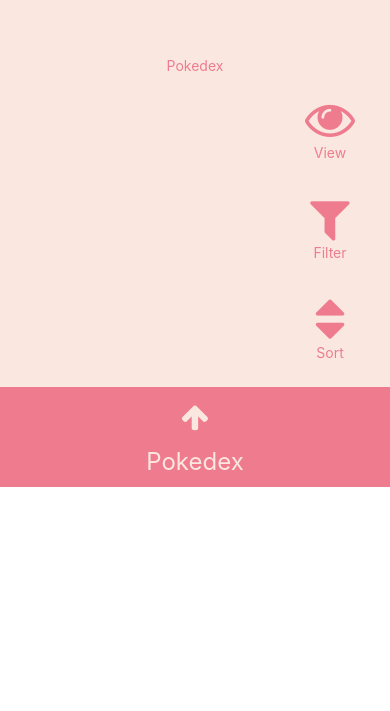
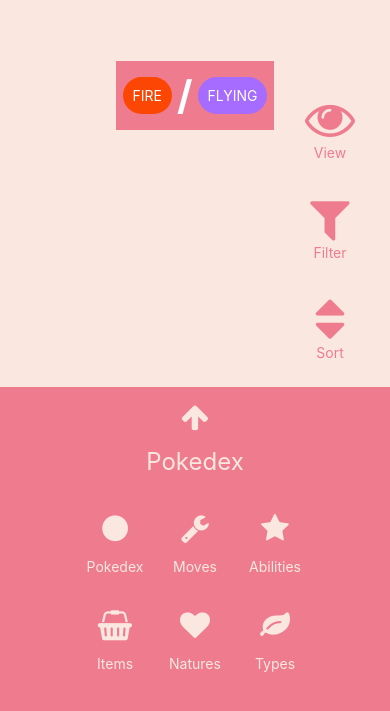
Before and after one commit to samronning/Pokedexterous, a React Native app: screen / in a window 390 px wide. Shown: the part 357-1068 px from the top of the page. Before the commit the page ends 844 px from the top, so only its background shows below. Built offline with nearby package versions, Linux system fonts and the light colour scheme.

Commit message:
add naviagtion to pages, icons, and type colors <3

```diff
--- a/App.tsx
+++ b/App.tsx
@@ -29,13 +29,17 @@
   const [page, setPage] = useState("Pokedex");
   return (
     <View
-      style={{ ...commonstyles.centeredView, backgroundColor: colors.light }}
+      style={{
+        ...commonstyles.centeredView,
+        backgroundColor: colors.light,
+        paddingTop: 60,
+      }}
     >
       <View>
         <DisplayPage page={page} />
       </View>
       <OverlayMenu page={page} />
-      <MainMenu page={page} />
+      <MainMenu page={page} onSelectPage={setPage} />
     </View>
   );
 }
--- a/components/Menu/IconButton.tsx
+++ b/components/Menu/IconButton.tsx
@@ -1,4 +1,4 @@
-import { Pressable, Text } from "react-native";
+import { Pressable, Text, GestureResponderEvent } from "react-native";
 import FontAwesome from "@expo/vector-icons/FontAwesome";
 import colors, { alpha } from "../../colors";
 import sizes from "../../sizes";
@@ -9,7 +9,7 @@
   color: keyof typeof colors;
   highlightColor?: keyof typeof colors;
   size?: keyof typeof sizes.icon;
-  onPress: () => void;
+  onPress: ((event: GestureResponderEvent) => void) | null | undefined;
 };
 const IconButton: React.FC<IconButtonProps> = (props) => {
   const { text, iconName, color, highlightColor, size, onPress } = props;
@@ -22,17 +22,13 @@
         radius: chosenSize,
       }}
       style={{
-        width: chosenSize*2,
-        height: chosenSize*2,
+        width: chosenSize * 2,
+        height: chosenSize * 2,
         justifyContent: "center",
         alignItems: "center",
       }}
     >
-      <FontAwesome
-        name={iconName}
-        color={colors[color]}
-        size={chosenSize}
-      />
+      <FontAwesome name={iconName} color={colors[color]} size={chosenSize} />
       {text && (
         <Text style={{ color: colors[color], textAlign: "center" }}>
           {text}
--- a/components/Menu/MainMenu.tsx
+++ b/components/Menu/MainMenu.tsx
@@ -1,21 +1,21 @@
 import { useState, useEffect, useRef } from "react";
 import { Animated, View, Text, StyleSheet, Image } from "react-native";
-import commonstyles from "../../commonstyles";
 import colors from "../../colors";
 import AnimatedArrowIconButton from "./AnimatedArrowIconButton";
 import NavigationList from "./NavigationList";
 
 type MainMenuProps = {
   page: string;
+  onSelectPage: React.Dispatch<React.SetStateAction<string>>;
 };
 
 const MainMenu = (props: MainMenuProps) => {
-  const { page } = props;
+  const { page, onSelectPage } = props;
   const [isOpen, setIsOpen] = useState(false);
   const transYValRef = useRef(new Animated.Value(-100));
 
   const openAnim = Animated.spring(transYValRef.current, {
-    toValue: -300,
+    toValue: -400,
     useNativeDriver: true,
   });
   const closeAnim = Animated.spring(transYValRef.current, {
@@ -41,19 +41,19 @@
         }}
       />
       <Text style={styles.text}>{page}</Text>
-      <NavigationList />
+      <NavigationList onItemSelection={onSelectPage} />
     </Animated.View>
   );
 };
 
 const styles = StyleSheet.create({
   Menu: {
-    ...commonstyles.centeredView,
+    alignItems: "center",
     backgroundColor: colors.primary,
     position: "absolute",
     width: "100%",
-    height: 100,
-    bottom: -100,
+    height: 420,
+    bottom: -420,
   },
   text: {
     color: colors.light,
--- a/components/Menu/NavigationList.tsx
+++ b/components/Menu/NavigationList.tsx
@@ -1,4 +1,62 @@
-const NavigationList = () => {
-  return null;
+import { View, Text } from "react-native";
+import colors from "../../colors";
+import FontAwesome from "@expo/vector-icons/FontAwesome";
+import IconButton from "./IconButton";
+import commonstyles from "../../commonstyles";
+
+type NavigationProp = {
+  title: string;
+  icon: keyof typeof FontAwesome.glyphMap;
+};
+type NavigationPropsArray = Array<NavigationProp>;
+const navigationProps: NavigationPropsArray = [
+  { title: "Pokedex", icon: "circle" },
+  { title: "Moves", icon: "wrench" },
+  { title: "Abilities", icon: "star" },
+  { title: "Items", icon: "shopping-basket" },
+  { title: "Natures", icon: "heart" },
+  { title: "Types", icon: "leaf" },
+];
+
+type NavigationListProps = {
+  onItemSelection: React.Dispatch<React.SetStateAction<string>>;
+};
+const NavigationList = (props: NavigationListProps) => {
+  const { onItemSelection } = props;
+
+  const navigationListMap: (navigationProp: NavigationProp) => any = (
+    navigationProp
+  ) => {
+    const { title, icon } = navigationProp;
+    return (
+      <View style={{ margin: 10 }}>
+        <IconButton
+          onPress={() => {
+            onItemSelection(title);
+          }}
+          color="light"
+          iconName={icon}
+          size="small"
+        />
+        <Text style={{ color: colors.light, textAlign: "center" }}>
+          {title}
+        </Text>
+      </View>
+    );
+  };
+
+  return (
+    <View
+      style={{
+        flexDirection: "row",
+        flexWrap: "wrap",
+        width: "70%",
+        justifyContent: "center",
+        alignContent: "center",
+      }}
+    >
+      {navigationProps.map(navigationListMap)}
+    </View>
+  );
 };
 export default NavigationList;
--- /dev/null
+++ b/components/Pokedex/Entry.tsx
@@ -0,0 +1,14 @@
+import TypeRender from "../Type/TypeRender";
+import { View } from "react-native";
+import colors from "../../colors";
+
+type PokedexEntry = { name: string };
+const Entry = (props: { pokedexEntry: PokedexEntry }) => {
+  const { pokedexEntry } = props;
+  return (
+    <View style={{ padding: 10, backgroundColor: colors.primary }}>
+      <TypeRender typeName1="fire" typeName2="flying" />
+    </View>
+  );
+};
+export default Entry;
--- /dev/null
+++ b/components/Pokedex/EntryRender.tsx
@@ -0,0 +1,14 @@
+import { FlatList, Text } from "react-native";
+import Entry from "./Entry";
+
+const EntryRender = () => {
+  return (
+    <FlatList
+      style={{ width: "90%" }}
+      data={[{ pokedexEntry: "Hello", key: "1" }]}
+      renderItem={({ item }) => <Entry pokedexEntry={{ name: "charizard" }} />}
+    />
+  );
+};
+
+export default EntryRender;
--- /dev/null
+++ b/components/Type/TypeRender.tsx
@@ -0,0 +1,48 @@
+import types from "./Types";
+import { View, Text } from "react-native";
+import colors from "../../colors";
+
+type TypeName = keyof typeof types;
+type TypeBoxProps = { typeName: TypeName; secondary?: boolean };
+const TypeBox = (props: TypeBoxProps) => {
+  const { typeName, secondary } = props;
+  return (
+    <View
+      style={{
+        backgroundColor: types[typeName].color,
+        margin: 5,
+        padding: 10,
+        borderRadius: 20,
+        alignContent: "center",
+        justifyContent: "center",
+        alignItems: "center",
+      }}
+    >
+      <Text style={{ color: colors.white }}>{typeName.toUpperCase()}</Text>
+    </View>
+  );
+};
+
+type TypeRenderProps = { typeName1: TypeName; typeName2?: TypeName };
+const TypeRender = (props: TypeRenderProps) => {
+  const { typeName1, typeName2 } = props;
+  return (
+    <View
+      style={{
+        flexDirection: "row",
+        alignContent: "center",
+        justifyContent: "center",
+        alignItems: "center",
+      }}
+    >
+      <TypeBox typeName={typeName1} />
+      {typeName2 && (
+        <Text style={{ fontSize: 40, fontWeight: "bold", color: colors.white }}>
+          /
+        </Text>
+      )}
+      {typeName2 && <TypeBox typeName={typeName2} />}
+    </View>
+  );
+};
+export default TypeRender;
--- /dev/null
+++ b/components/Type/Types.tsx
@@ -0,0 +1,21 @@
+const types = {
+  fire: { color: "#fc4603" },
+  grass: { color: "#22b44c" },
+  water: { color: "#1703ab" },
+  normal: { color: "#6b6b6b" },
+  flying: { color: "#a66bff" },
+  fighting: { color: "#991900" },
+  fairy: { color: "#ff6bd5" },
+  ground: { color: "#784411" },
+  steel: { color: "#adadad" },
+  dark: { color: "#47321c" },
+  dragon: { color: "#7e00a1" },
+  electric: { color: "#fffb00" },
+  ghost: { color: "#6200b8" },
+  bug: { color: "#68de40" },
+  psychic: { color: "#e300aa" },
+  rock: { color: "#8a6f57" },
+  ice: { color: "#4de7ff" },
+  poison: { color: "#bc00d1" },
+};
+export default types;
--- a/screens/Pokedex.tsx
+++ b/screens/Pokedex.tsx
@@ -1,12 +1,13 @@
 import { useState, useEffect } from "react";
 import { View, Text } from "react-native";
+import EntryRender from "../components/Pokedex/EntryRender";
 import commonstyles from "../commonstyles";
 
 const Pokedex = () => {
   const [pokemonData, setPokemonData] = useState({});
   return (
     <View style={commonstyles.centeredView}>
-      <Text style={commonstyles.primaryCenteredText}>Pokedex</Text>
+      <EntryRender />
     </View>
   );
 };
```
Also changed, not shown: components/Pokemon/Entry.tsx (deleted).
